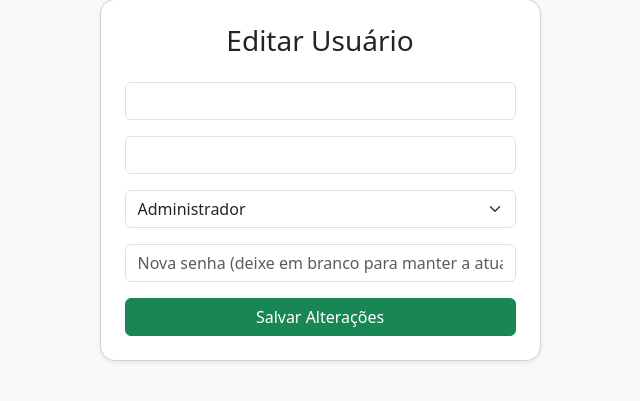
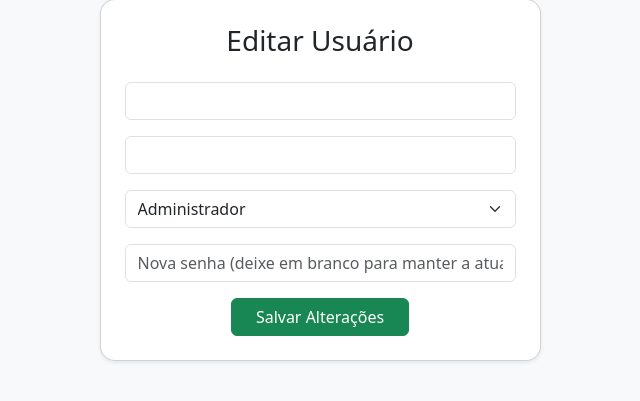
Before and after one commit to CristianoAds2025/sistema_quermesse, a Flask app: template templates/editar_usuario.html in a window 1280 px wide. Shown: the part 135-536 px from the top of the page, without its empty margins (320-960 px from the left). Run offline with Flask 3, Linux system fonts and the light colour scheme; the template is opened without the code that fills it, so the values that code supplies are empty; some libraries are stand-ins or nearby versions.

Commit message:
Update editar_usuario.html

```diff
--- a/templates/editar_usuario.html
+++ b/templates/editar_usuario.html
@@ -42,9 +42,12 @@
                            name="senha"
                            placeholder="Nova senha (deixe em branco para manter a atual)">
 
-                    <div class="d-grid gap-2">
-                        <button class="btn btn-success">Salvar Alterações</button>
+                    <div class="text-center">
+                        <button class="btn btn-success px-4">
+                            Salvar Alterações
+                        </button>
                     </div>
+
 
                 </form>
 
```
